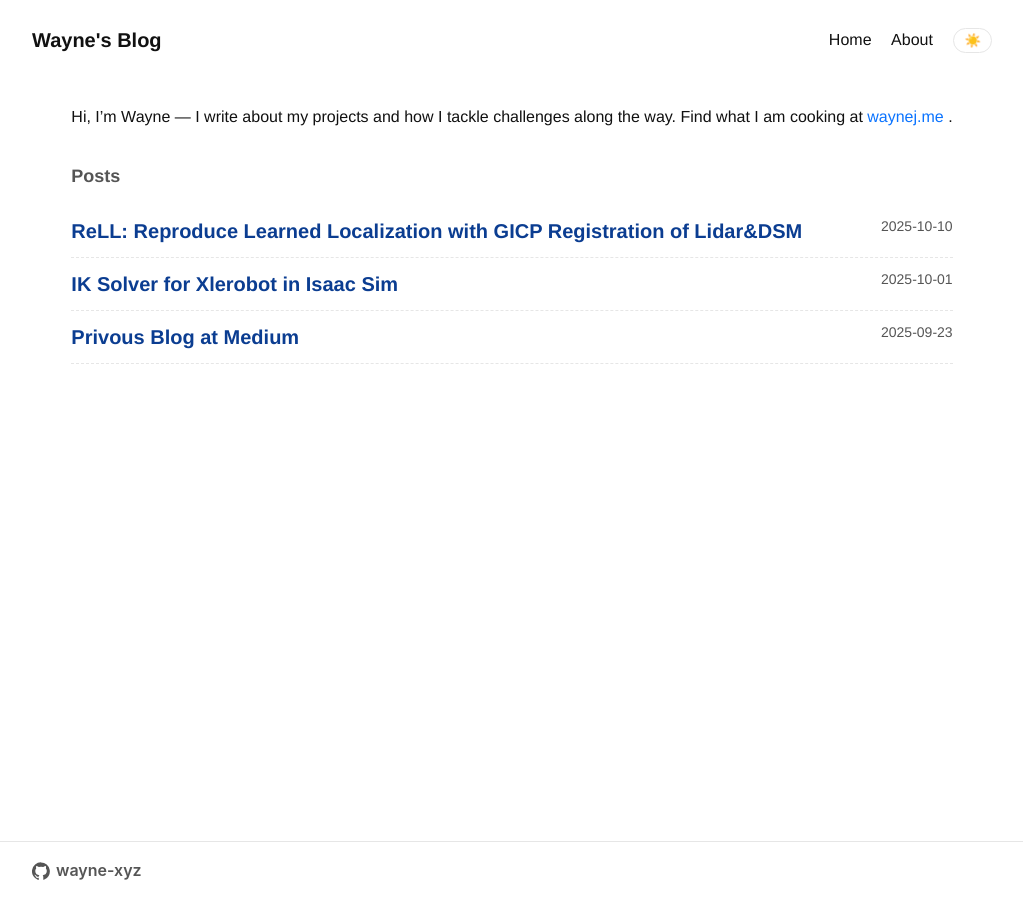
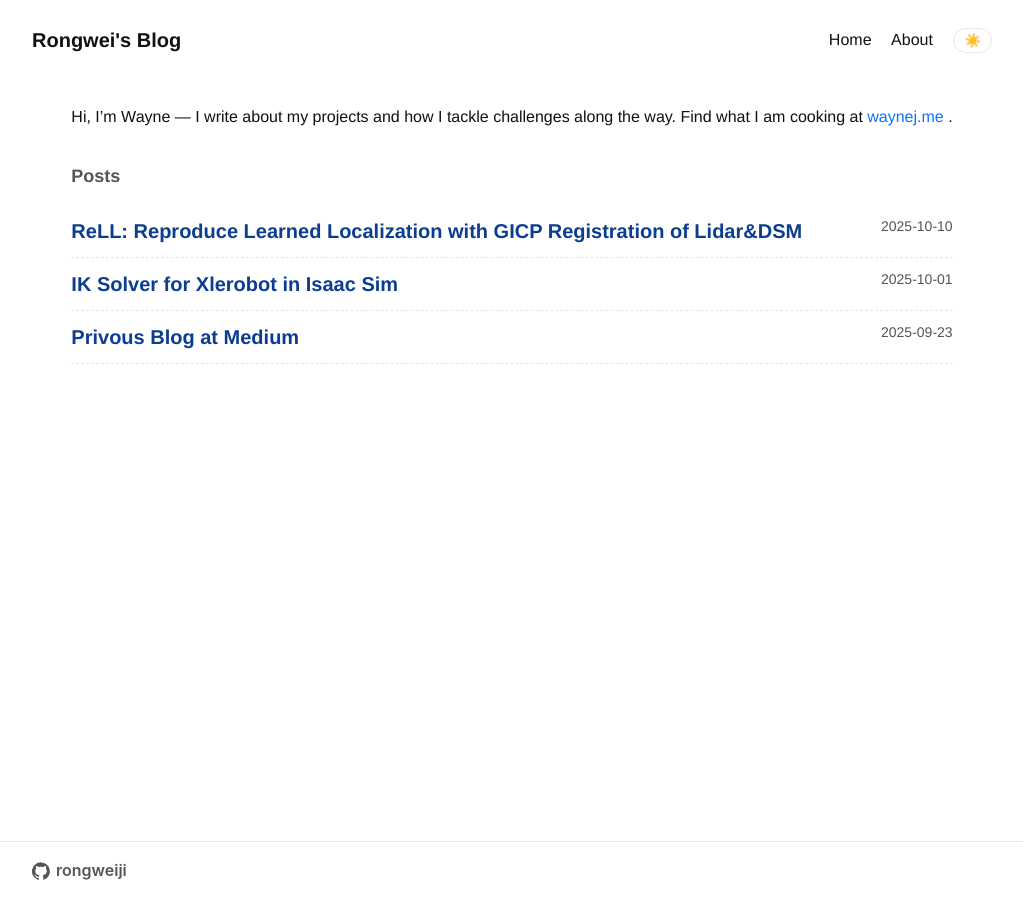
Before and after one commit to wayne-xyz/wayne-xyz.github.io, a Jekyll site: the page built from index.md, in a window 1280 px wide. Shown: the whole page, without its empty margins (128-1151 px from the left). Built offline with Jekyll 4.4.1, drawn with Linux system fonts in a browser that asks for light colours.

Commit message:
Update site and about page to reflect correct author name and personal branding

```diff
--- a/_config.yml
+++ b/_config.yml
@@ -1,12 +1,12 @@
 # Site settings
-title: Wayne's Blog
+title: Rongwei's Blog
 description: >-
-  Welcome to Wayne's blog - sharing insights on technology, development,
+  Welcome to Rongwei's blog - sharing insights on technology, development,
   and personal experiences.
 baseurl: "" # the subpath of your site, e.g. /blog
-url: "https://wayne-xyz.github.io" # the base hostname & protocol for your site
+url: "https://rongweiji.github.io" # the base hostname & protocol for your site
 
-github_username: wayne-xyz
+github_username: rongweiji
 personal_website: https://waynej.me
 
 # Build settings
```
Also changed, not shown: about.md (+1 -1 lines).
